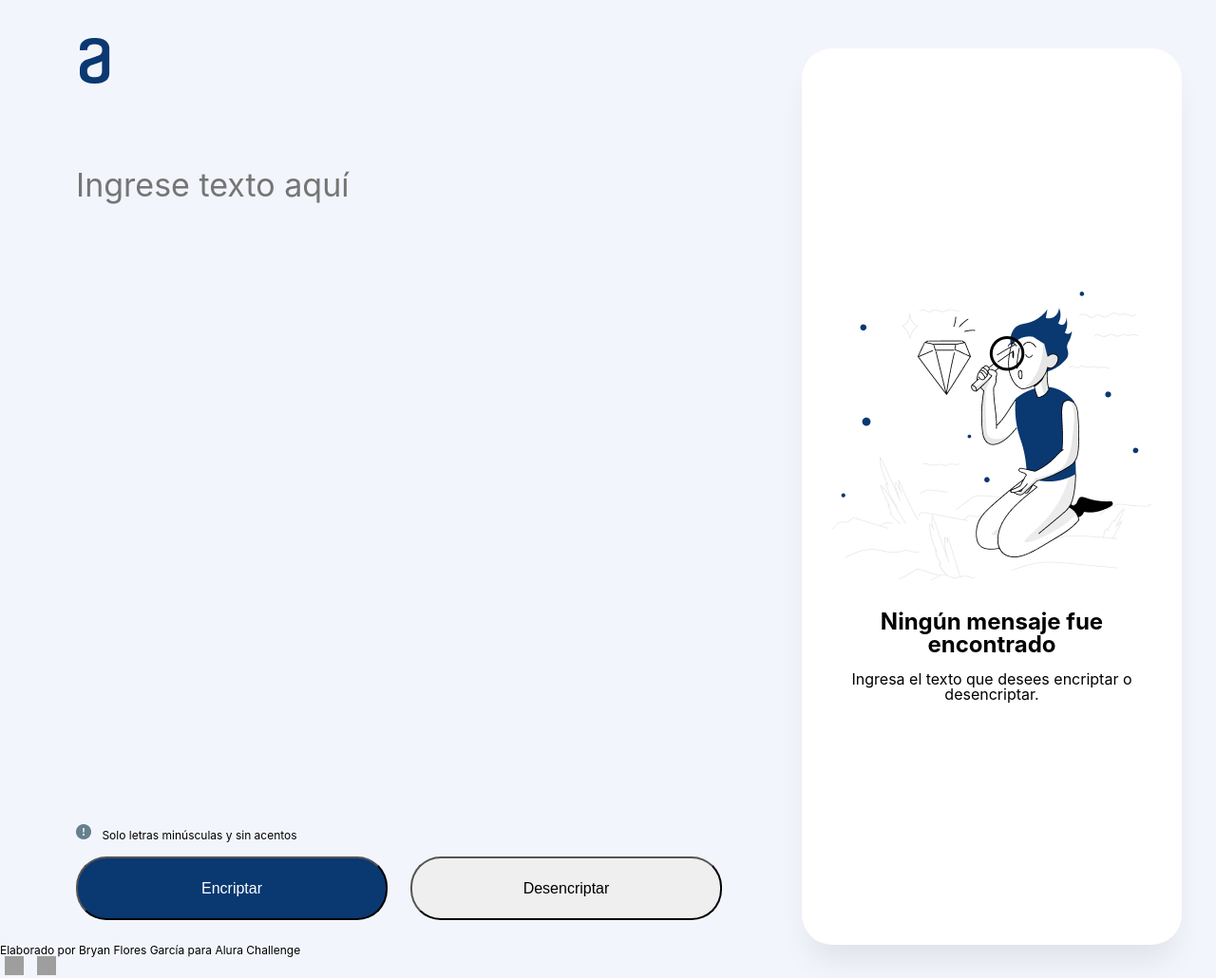
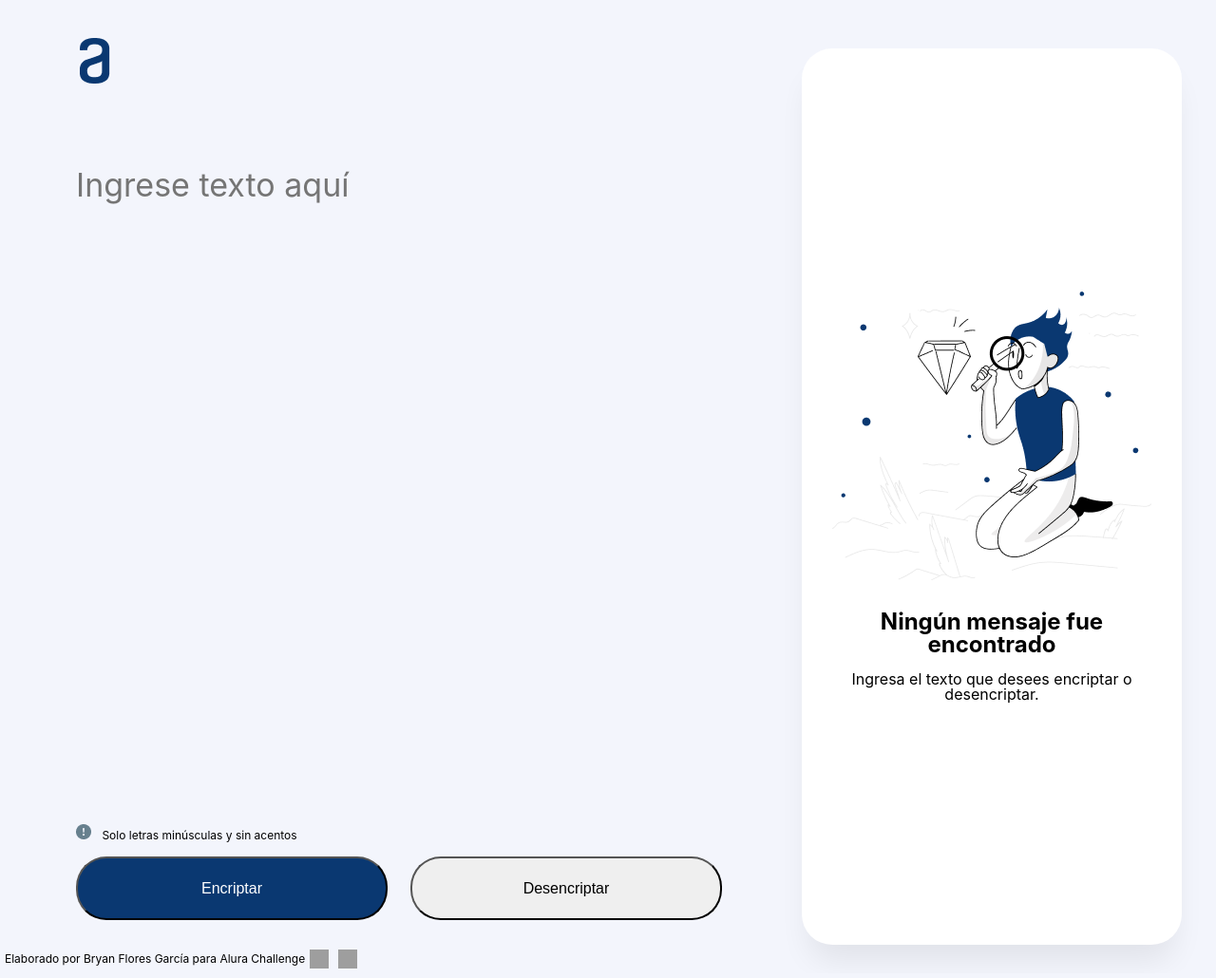
Before and after one commit to BryanFloresGarcia/Portafolio, a plain HTML site: page index.html in a window 1280 px wide. Shown: the whole page at 95% size. Drawn offline with Linux system fonts and the light colour scheme; grey boxes are pictures that could not be loaded.

Commit message:
Update style.css

```diff
--- a/style.css
+++ b/style.css
@@ -152,6 +152,13 @@ p img {
     font-weight: bold;
 }
 
+footer {
+    display:flex;
+    align-items: center;
+}
+footer p {
+    margin-left: 5px;
+}
 
 @media screen and (min-width: 320px) and (max-width: 767px)  {
 
```
